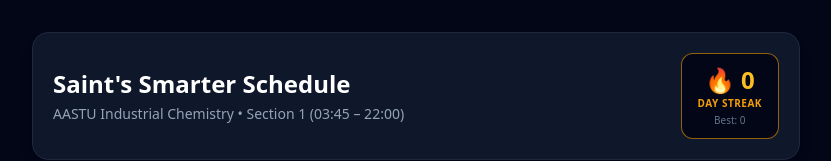
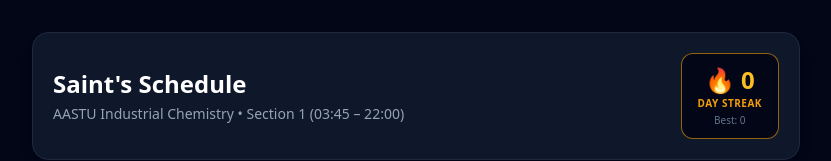
Before and after one commit to kidus923/Chem-schedule, a plain HTML site: page index.html in a window 1280 px wide. Shown: the top 161 px of the page, without its empty margins (224-1055 px from the left). Drawn offline with nearby package versions, Linux system fonts and the light colour scheme.

Commit message:
Update index.html

```diff
--- a/index.html
+++ b/index.html
@@ -3,7 +3,7 @@
 <head>
   <meta charset="UTF-8" />
   <meta name="viewport" content="width=device-width, initial-scale=1.0" />
-  <title>Saint's Industrial Chem Schedule & Streak</title>
+  <title>Saint's Schedule & Streak</title>
   <script src="https://cdn.tailwindcss.com"></script>
 </head>
 <body class="bg-slate-950 text-slate-100 min-h-screen p-4 md:p-8 font-sans">
@@ -11,7 +11,7 @@
     <!-- Header & Streak -->
     <div class="bg-slate-900 border border-slate-800 rounded-2xl p-5 flex justify-between items-center shadow-lg">
       <div>
-        <h1 class="text-xl md:text-2xl font-extrabold text-white">Saint's Smarter Schedule</h1>
+        <h1 class="text-xl md:text-2xl font-extrabold text-white">Saint's Schedule</h1>
         <p class="text-xs md:text-sm text-slate-400 mt-1">AASTU Industrial Chemistry • Section 1 (03:45 – 22:00)</p>
       </div>
       <div class="bg-slate-950 border border-amber-500/60 rounded-xl px-4 py-2.5 text-center">
```
